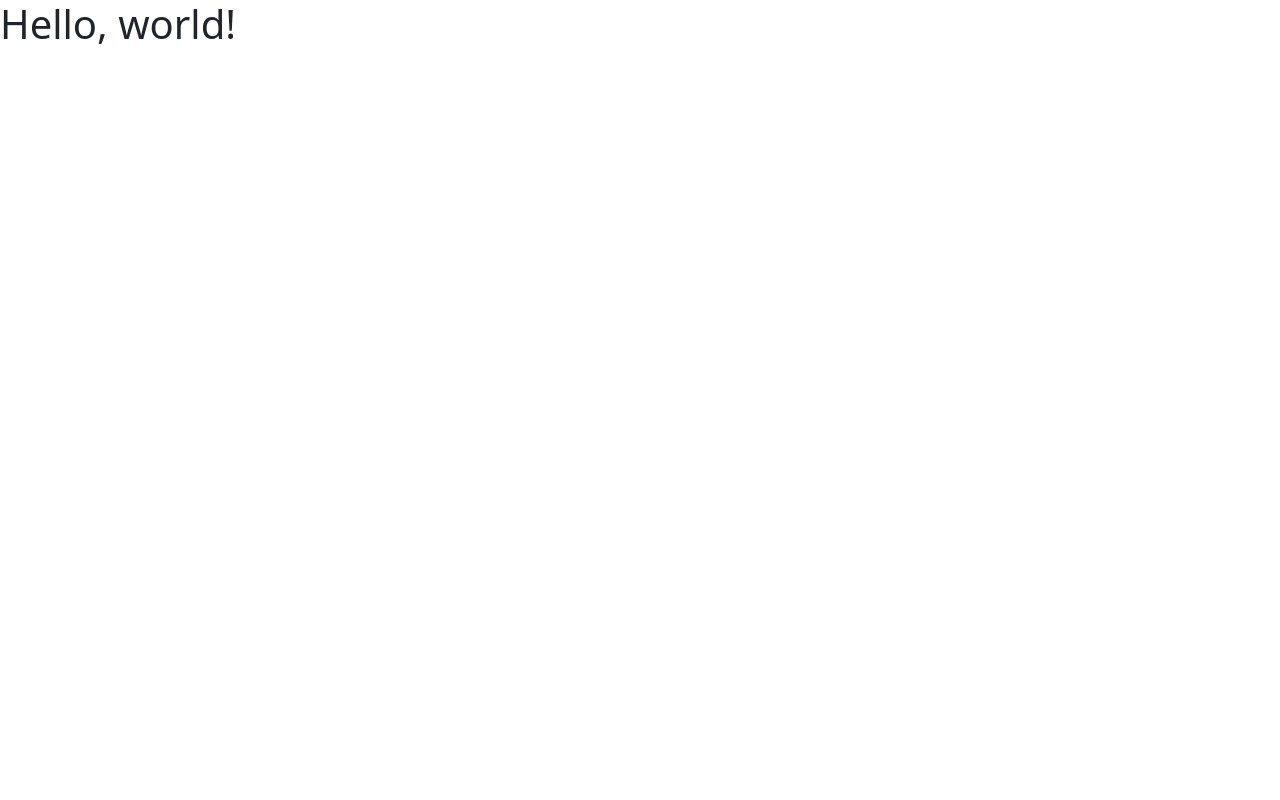
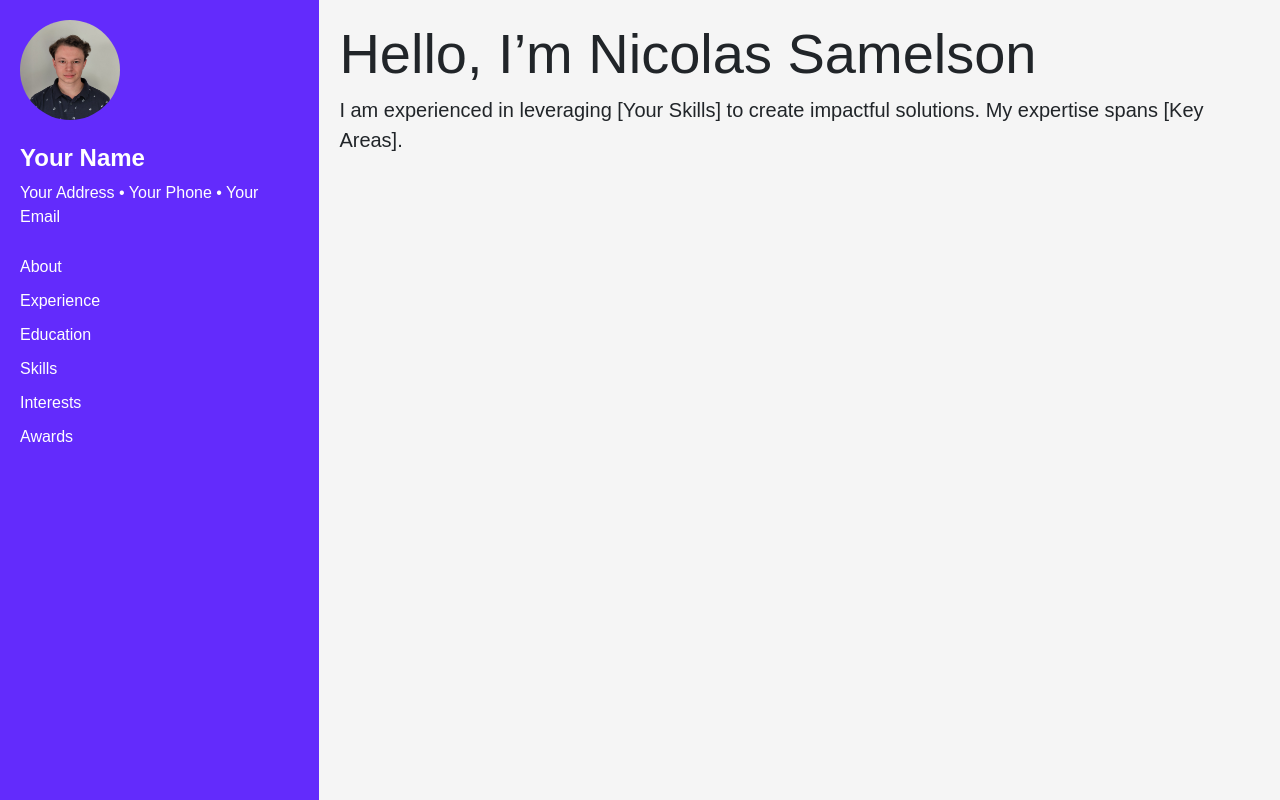
Before and after one commit to nsamelson/resume, a plain HTML site: page index.html in a window 1280 px wide. Drawn offline with nearby package versions, Linux system fonts and the light colour scheme.

Commit message:
added css and stuff

```diff
--- /dev/null
+++ b/css/styles.css
@@ -0,0 +1,42 @@
+/* General Styles */
+body {
+    font-family: Arial, sans-serif;
+    background-color: #f5f5f5;
+  }
+
+  /* Sidebar Styles */
+  .sidebar {
+    background-color: #632bfc;
+    color: #fff;
+    min-height: 100vh;
+    padding: 20px;
+  }
+
+  .sidebar h1 {
+    font-size: 24px;
+    font-weight: bold;
+  }
+
+  .sidebar a {
+    color: #fff;
+    text-decoration: none;
+    margin: 10px 0;
+    display: block;
+  }
+
+  .sidebar img {
+    width: 100px;
+    height: 100px;
+    object-fit: cover;
+  }
+
+  /* Main Content Styles */
+  .main-content {
+    padding: 20px;
+  }
+
+  .social-icons a {
+    color: #333;
+    margin: 0 10px;
+    font-size: 18px;
+  }
--- a/index.html
+++ b/index.html
@@ -3,11 +3,41 @@
   <head>
     <meta charset="utf-8">
     <meta name="viewport" content="width=device-width, initial-scale=1">
-    <title>Bootstrap demo</title>
+    <title>Nicolas Samelson</title>
     <link href="https://cdn.jsdelivr.net/npm/bootstrap@5.3.3/dist/css/bootstrap.min.css" rel="stylesheet" integrity="sha384-QWTKZyjpPEjISv5WaRU9OFeRpok6YctnYmDr5pNlyT2bRjXh0JMhjY6hW+ALEwIH" crossorigin="anonymous">
-  </head>
+    <link rel="stylesheet" href="css/styles.css">
+    </head>
   <body>
-    <h1>Hello, world!</h1>
+    <div class="d-flex">
+        <!-- Sidebar -->
+        <div class="sidebar d-flex flex-column">
+          <img src="assets/cv_portrait.jpg" alt="Profile Photo" class="rounded-circle mb-4">
+          <h1>Your Name</h1>
+          <p>Your Address • Your Phone • Your Email</p>
+          <nav>
+            <a href="#about">About</a>
+            <a href="#experience">Experience</a>
+            <a href="#education">Education</a>
+            <a href="#skills">Skills</a>
+            <a href="#interests">Interests</a>
+            <a href="#awards">Awards</a>
+          </nav>
+        </div>
+
+        <!-- Main Content -->
+        <div class="main-content flex-grow-1">
+          <h1 class="display-4">Hello, I’m Nicolas Samelson</h1>
+          <p class="lead">
+            I am experienced in leveraging [Your Skills] to create impactful solutions. My expertise spans [Key Areas].
+          </p>
+          <div class="social-icons">
+            <a href="#"><i class="bi bi-linkedin"></i></a>
+            <a href="#"><i class="bi bi-github"></i></a>
+            <a href="#"><i class="bi bi-twitter"></i></a>
+            <a href="#"><i class="bi bi-facebook"></i></a>
+          </div>
+        </div>
+      </div>
     <script src="https://cdn.jsdelivr.net/npm/bootstrap@5.3.3/dist/js/bootstrap.bundle.min.js" integrity="sha384-YvpcrYf0tY3lHB60NNkmXc5s9fDVZLESaAA55NDzOxhy9GkcIdslK1eN7N6jIeHz" crossorigin="anonymous"></script>
   </body>
 </html>
```
Also changed, not shown: assets/cv_portrait.jpg (added), 2 other files.
